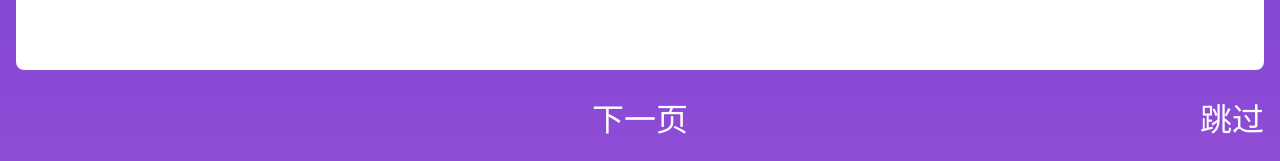
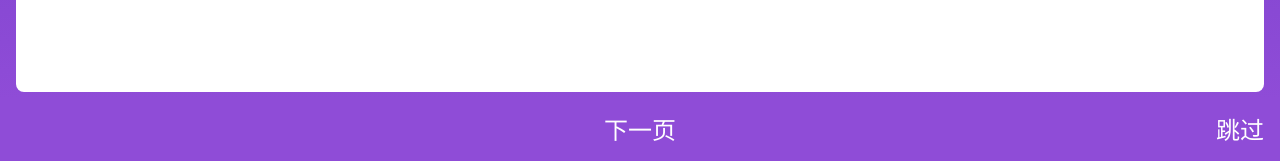
Before and after one commit to fsz0826/mangosteen, a Vue app: page /#/welcome/1 in a window 1280 px wide. Shown: the part 636-797 px from the top of the page. Built offline with nearby package versions, Linux system fonts and the light colour scheme.

Commit message:
解决移动端浏览器全屏bug

```diff
--- a/index.html
+++ b/index.html
@@ -1,5 +1,5 @@
 <!DOCTYPE html>
-<html lang="en">
+<html lang="zh">
   <head>
     <meta charset="UTF-8" />
     <link rel="icon" href="/favicon.ico" />
--- a/src/assets/stylesheets/vars.scss
+++ b/src/assets/stylesheets/vars.scss
@@ -1,4 +1,9 @@
 :root {
-  --welcome-card--bg: white;
+  --welcome-card-bg: white;
   --welcome-text: white;
+  --welcome-bg-start: #5d33be;
+  --welcome-bg-end: #8f4cd7;
+  --welcome-nav-height: 64px;
+  --welcome-nav-gap: 8px;
+  --z-index-bottom-nav: 10;
 }
--- a/src/components/welcome/First.vue
+++ b/src/components/welcome/First.vue
@@ -17,11 +17,12 @@
   flex-grow: 1;
   display: flex;
   flex-direction: column;
+  padding-bottom: var(--welcome-nav-gap);
   > .card {
     flex-grow: 1;
     display: flex;
     flex-direction: column;
-    background: var(--welcome-card--bg);
+    background: var(--welcome-card-bg);
     border-radius: 8px;
     padding: 16px;
     margin: 16px 16px 0;
@@ -38,12 +39,19 @@
     }
   }
   > .actions {
+    position: fixed;
+    z-index: var(--z-index-bottom-nav);
+    background: var(--welcome-bg-end);
+    left: 0;
+    bottom: 0;
+    width: 100%;
     display: flex;
     justify-content: space-between;
     align-items: center;
-    margin: 0 16px;
-    font-size: 32px;
-    padding: 24px 0;
+    font-size: 24px;
+    height: var(--welcome-nav-height);
+    padding: 0 16px;
+    padding-bottom: var(--welcome-nav-gap);
     color: var(--welcome-text);
     > .fake {
       visibility: hidden;
--- a/src/views/Welcome.vue
+++ b/src/views/Welcome.vue
@@ -10,10 +10,15 @@
 </template>
 <style lang="scss" scoped>
 .wrapper {
-  height: 100vh;
+  height: calc(100vh - var(--welcome-nav-height));
   display: flex;
   flex-direction: column;
-  background-image: linear-gradient(to bottom, #5d33be 0%, #8f4cd7 100%);
+  background-image: linear-gradient(
+    to bottom,
+    var(--welcome-bg-start) 0%,
+    var(--welcome-bg-end) 100%
+  );
+  margin-bottom: var(--welcome-nav-height);
   > header {
     flex-shrink: 0;
     display: flex;
```
